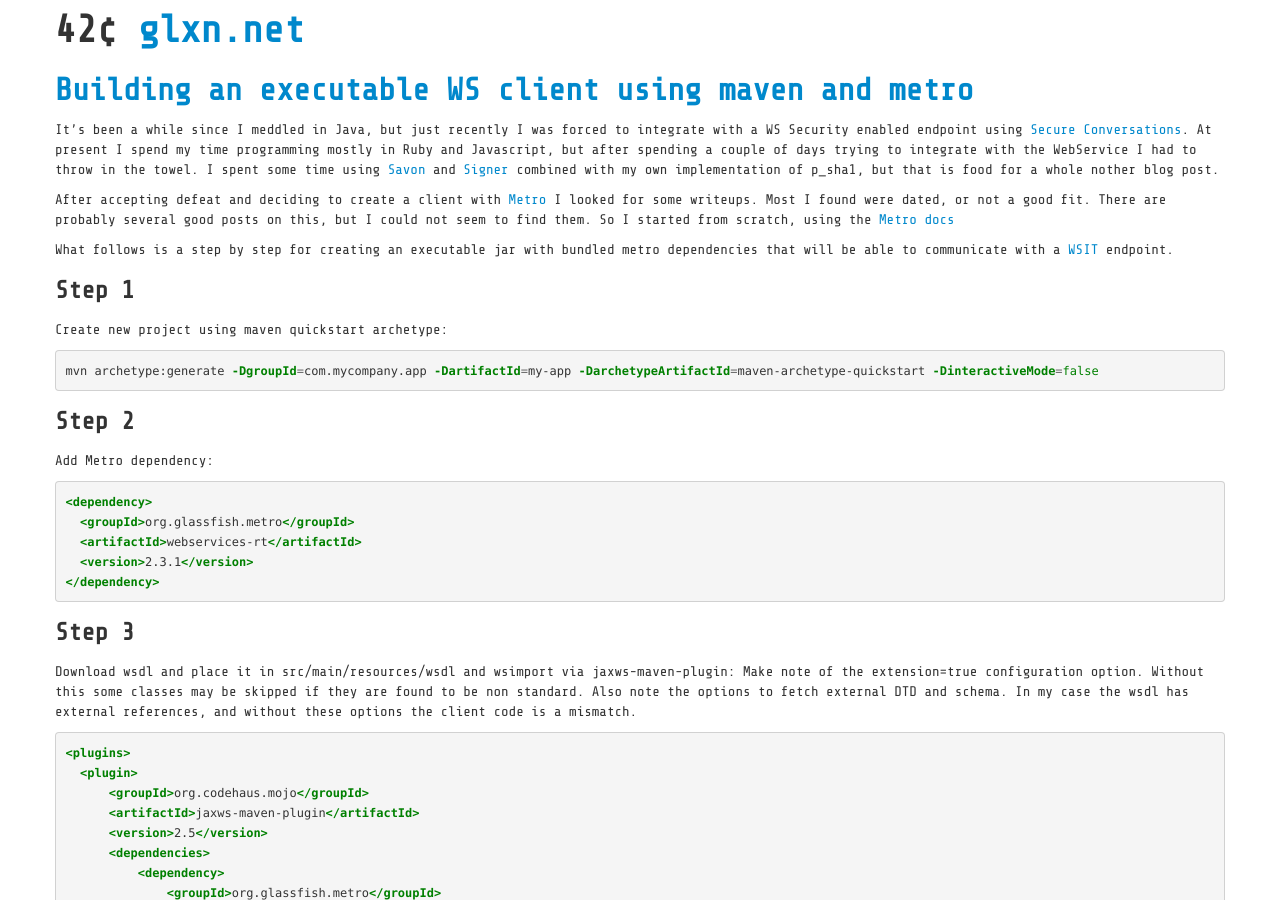
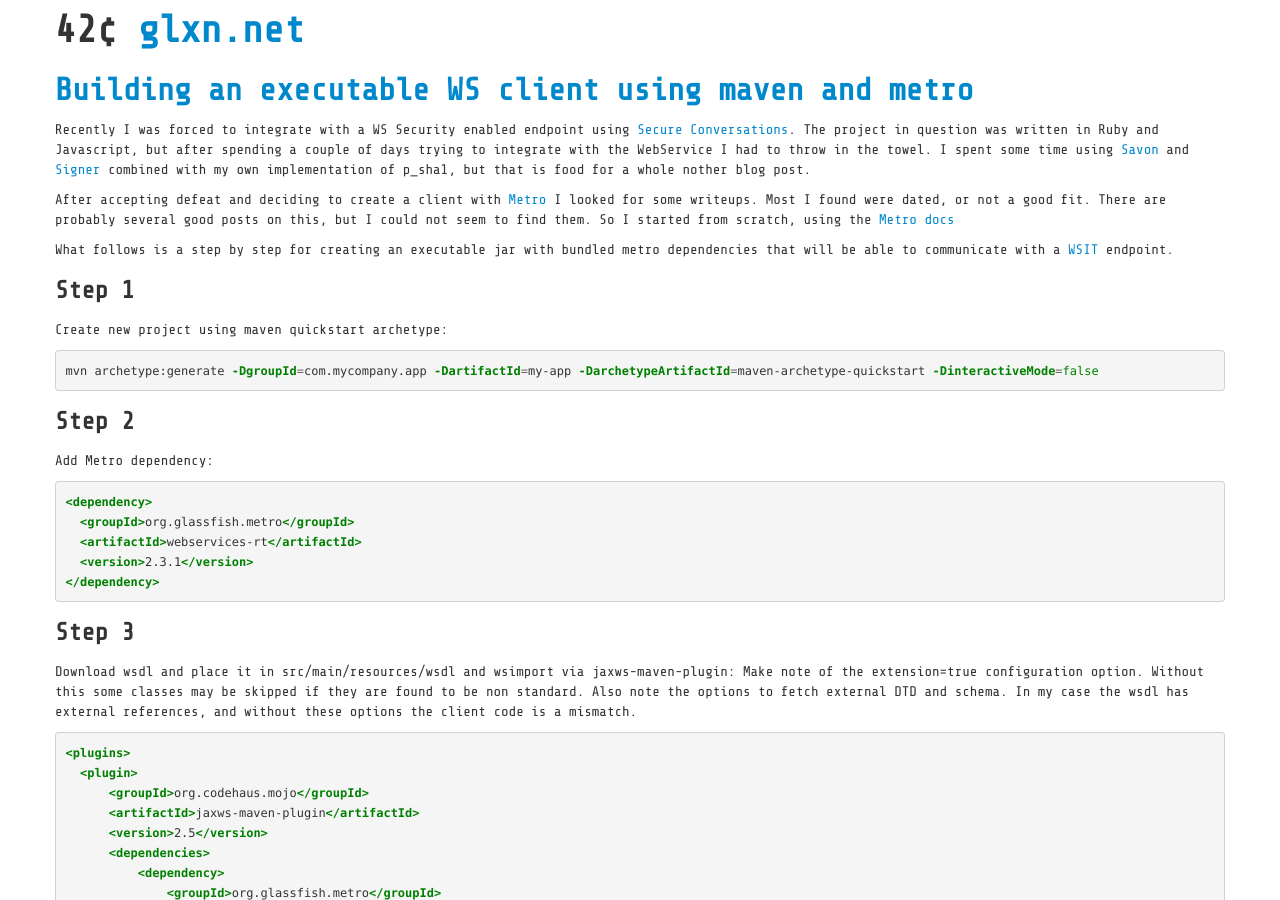
Before and after one commit to kenglxn/kenglxn.github.com, a Jekyll site: the page built from _posts/2017-09-12-build-jaxws-wssec-client-with-maven-and-metro.md, in a window 1280 px wide and 900 px high. Built offline with Jekyll 4.4.1, drawn with Linux system fonts in a browser that asks for light colours; comment, search, counter and statistics services are not loaded.

Commit message:
adjust language

```diff
--- a/_posts/2017-09-12-build-jaxws-wssec-client-with-maven-and-metro.md
+++ b/_posts/2017-09-12-build-jaxws-wssec-client-with-maven-and-metro.md
@@ -3,8 +3,8 @@
 title: Building an executable WS client using maven and metro
 ---
 
-It's been a while since I meddled in Java, but just recently I was forced to integrate with a WS Security enabled endpoint using [Secure Conversations](http://docs.oasis-open.org/ws-sx/ws-secureconversation/200512/ws-secureconversation-1.3-os.html).
-At present I spend my time programming mostly in Ruby and Javascript, but after spending a couple of days trying to integrate
+Recently I was forced to integrate with a WS Security enabled endpoint using [Secure Conversations](http://docs.oasis-open.org/ws-sx/ws-secureconversation/200512/ws-secureconversation-1.3-os.html).
+The project in question was written in Ruby and Javascript, but after spending a couple of days trying to integrate
 with the WebService I had to throw in the towel. I spent some time using [Savon](https://github.com/savonrb/savon) and [Signer](https://github.com/ebeigarts/signer/)
 combined with my own implementation of p\_sha1, but that is food for a whole nother blog post.
 
```
